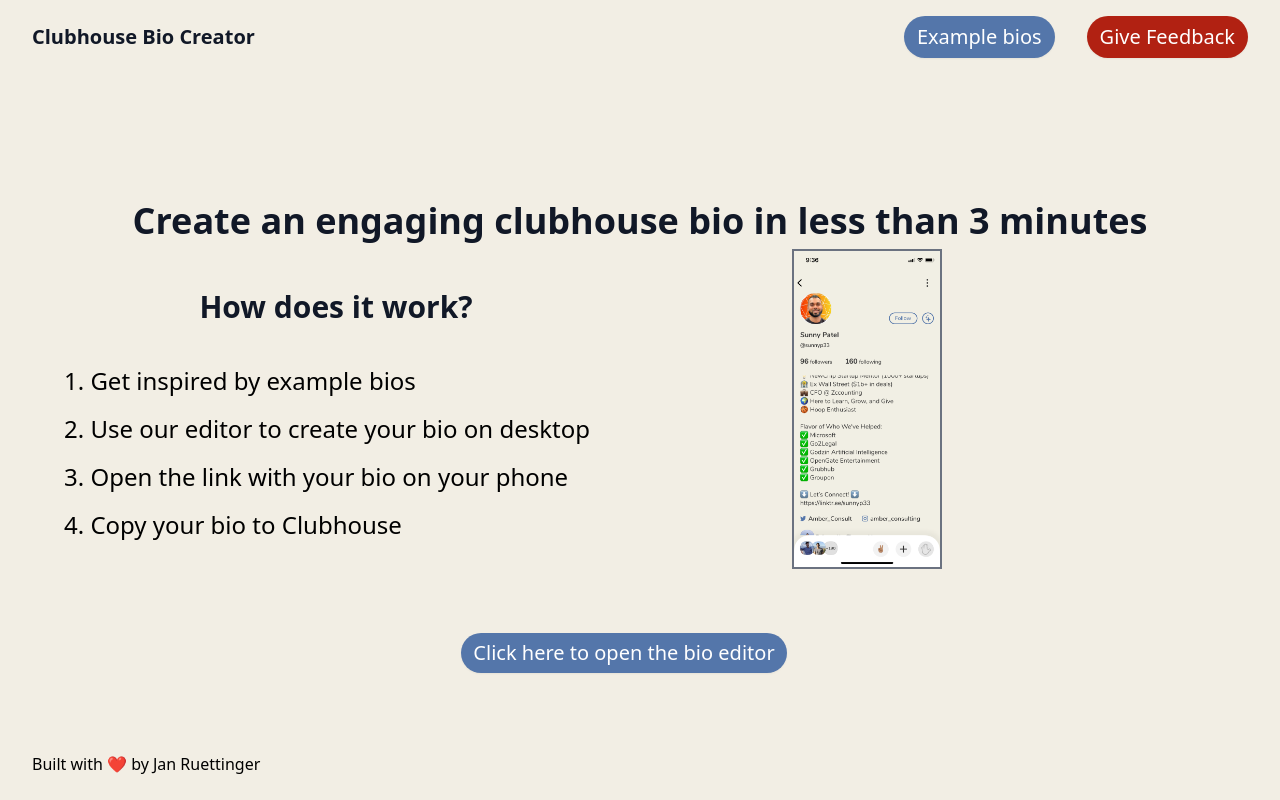
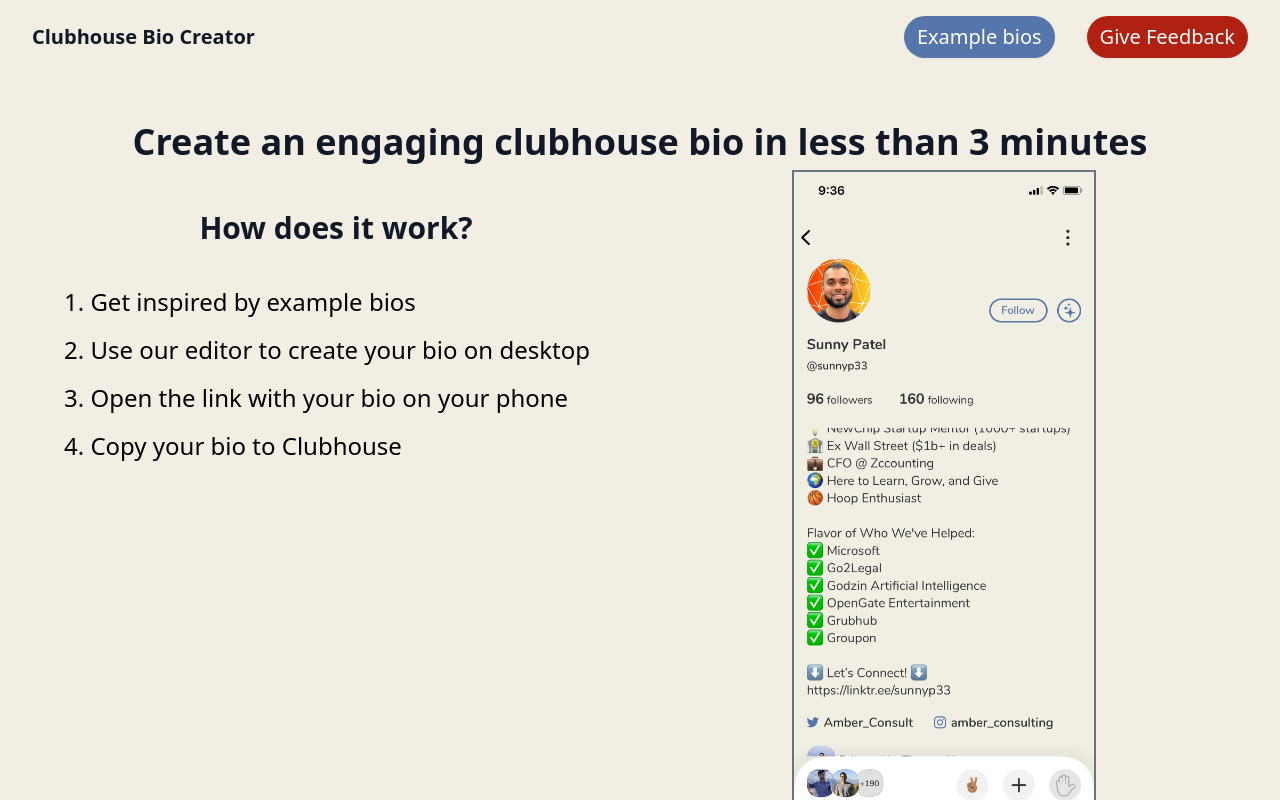
Before and after one commit to anhbaysgalan1/ClubhouseBio, a Next.js app in the folder app/: page / in a window 1280 px wide. Shown: the top 800 px of the page. Built offline with nearby package versions, Linux system fonts and the light colour scheme.

Commit message:
reinstall eslint and make image bigger

```diff
--- a/app/package.json
+++ b/app/package.json
@@ -18,7 +18,6 @@
     "@typescript-eslint/eslint-plugin": "^4.8.2",
     "@typescript-eslint/parser": "^4.8.2",
     "autoprefixer": "^10.1.0",
-    "eslint": "^7.18.0",
     "eslint-config-airbnb": "^18.2.1",
     "eslint-config-prettier": "^7.1.0",
     "eslint-import-resolver-typescript": "^2.3.0",
@@ -39,6 +38,7 @@
   "devDependencies": {
     "@types/node": "^14.14.10",
     "@types/react": "^17.0.0",
+    "eslint": "^7.18.0",
     "prettier-plugin-tailwind-css": "^1.4.0",
     "typescript": "^4.1.2"
   }
--- a/app/pages/index.tsx
+++ b/app/pages/index.tsx
@@ -19,10 +19,10 @@ export default function Home() {
   return (
     <div className="sm:px-6 lg:px-8 max-w-screen-xl mx-auto">
       <div className="flex flex-col justify-between min-h-screen">
-        <header className="">
+        <header>
           <NavBar />
         </header>
-        <main className="mt-14">
+        <main className="mt-14 flex-1">
           <h1 className="p-2 text-4xl font-semibold text-center text-gray-900">
             Create an engaging clubhouse bio in less than 3 minutes
           </h1>
@@ -50,8 +50,8 @@ export default function Home() {
               <img
                 src="/images/example_1.jpeg"
                 alt="example of clubhouse bio"
-                width={150}
-                height={350}
+                width={350}
+                height={750}
                 className="border-2 border-gray-500"
               />
             </div>
```
Also changed, not shown: 1 other file (tests, documents, lock files or other folders).
